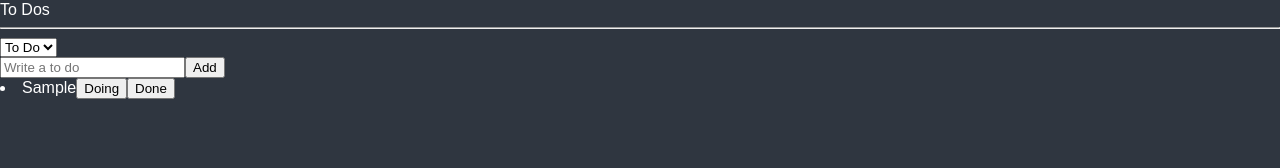
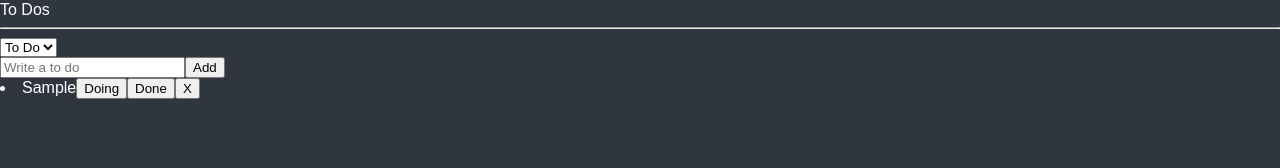
Before and after one commit to yjleeinkr/React-Master, a React (Create React App) app: page / in a window 1280 px wide. Both pictures are taken after typing "Sample" into the empty fields and a click on the button "Add". Shown: the top 168 px of the page. Built offline with nearby package versions, Linux system fonts and the light colour scheme.

Commit message:
atom effects typescript 적용

```diff
--- a/src/atoms.tsx
+++ b/src/atoms.tsx
@@ -1,4 +1,5 @@
-import { atom, selector } from "recoil";
+import { EffectCallback } from "react";
+import { atom, DefaultValue, selector } from "recoil";
 
 // type보다 더 타입을 보장받을 수 있다.
 // 타입을 지정해주지 않는 이상 배열처럼 인덱스 값이 0부터 매겨진다.
@@ -19,9 +20,33 @@ export const categoryState = atom<Cateories>({
   default: Cateories.TO_DO
 });
 
+type SetSelf<T> = (newValue: T | DefaultValue) => void;
+type OnSet<T> = (callback: (newValue: T, oldValue: T | DefaultValue, isReset: boolean) => void) => void;
+
+ type AtomEffect<T> = (props: {
+   setSelf: SetSelf<T>;
+   onSet: OnSet<T>;
+ }) => void | EffectCallback;
+
+const localStorageEffect = (key: string) : AtomEffect<ToDo[]> => ({ setSelf, onSet })=> {
+  const savedValue = localStorage.getItem(key);
+  if (savedValue != null) {
+    setSelf(JSON.parse(savedValue))
+  }
+
+  onSet((newValue, _, isReset) => {
+    isReset
+      ? localStorage.removeItem(key)
+      : localStorage.setItem(key, JSON.stringify(newValue))
+  })
+}
+
 export const toDoState = atom<ToDo[]>({
   key: "toDo",
   default: [],
+  effects: [
+    localStorageEffect('toDo')
+  ]
 });
 
 export const toDoSelector = selector({
@@ -30,5 +55,5 @@ export const toDoSelector = selector({
     const toDos = get(toDoState)
     const category = get(categoryState);
     return toDos.filter(v => v.category === category)
-  }
+  },
 })
--- a/src/components/ToDo.tsx
+++ b/src/components/ToDo.tsx
@@ -8,18 +8,22 @@ function Todo({ text, category, id }: ToDo) {
     const { currentTarget: { name } } = event;
     setToDos((oldToDos) => {
       const targetIdx = oldToDos.findIndex((toDo) => toDo.id === id);
-      const newToDo = { text, id, category: name as any};
+      const newToDo = { text, id, category: name as any };
       return [
         ...oldToDos.slice(0, targetIdx),
         newToDo,
         ...oldToDos.slice(targetIdx + 1),
       ];
+    });
+  };
+  const onDelete = () => {
+    setToDos((oldTodos) => {
+      return oldTodos.filter(toDo => toDo.id !== id)
     })
-
-  }
+  };
   return (
     <li>
-      <span> {text}</span>
+      <span>{text}</span>
       {category !== Cateories.TO_DO && (
         <button name={Cateories.TO_DO} onClick={onClick}>
           To Do
@@ -35,6 +39,7 @@ function Todo({ text, category, id }: ToDo) {
           Done
         </button>
       )}
+      <button onClick={onDelete}>X</button>
     </li>
   );
 }
```
